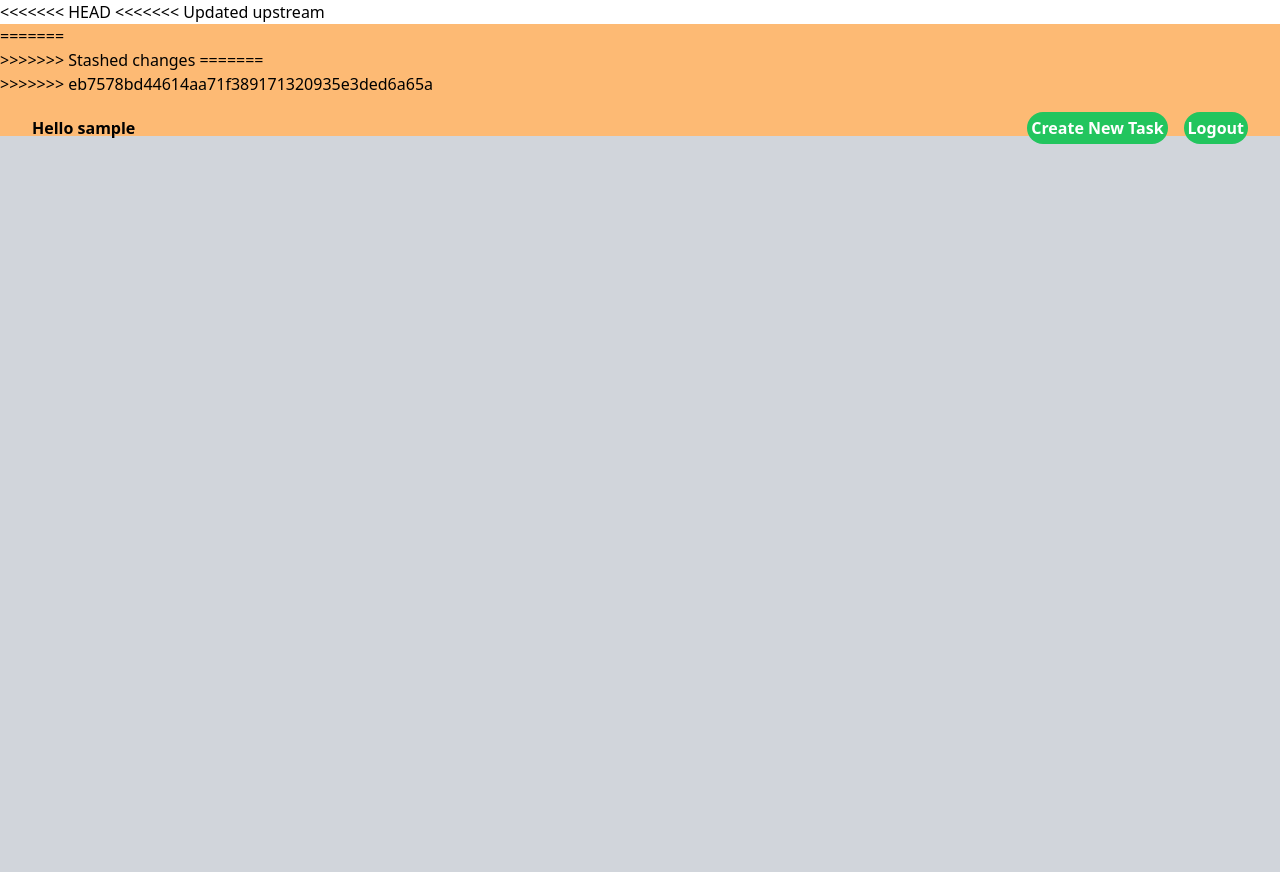
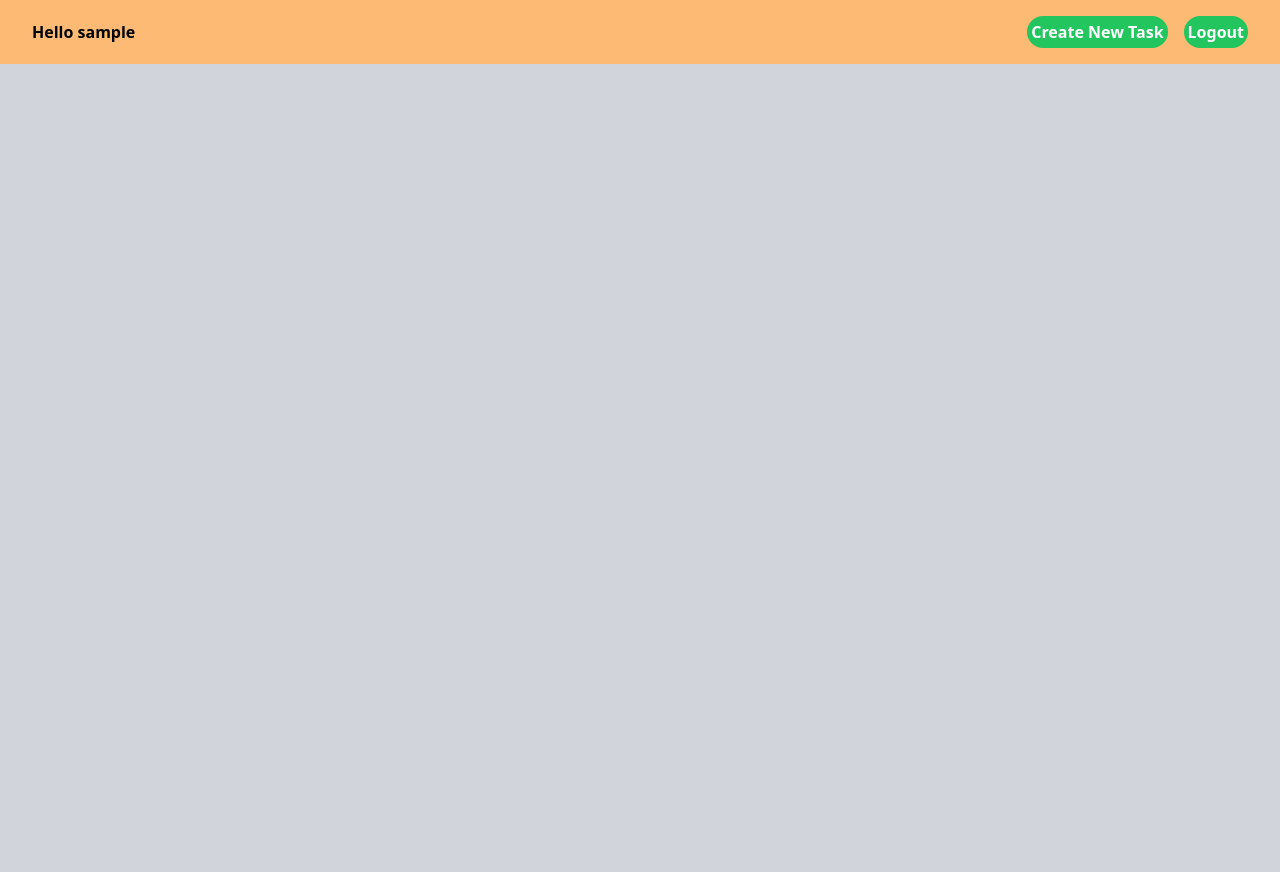
Before and after one commit to yudiptr/tugas-1-yudi, a Django app: page /todolist/ in a window 1280 px wide. After the commit the page ends 64 px from the top, so only its background shows below. Run offline with Django 4.2, Linux system fonts and the light colour scheme; the visitor is signed in with stand-in values (Sample User, id 1); data that the repository does not hold is empty; style sheets or scripts are compiled from the project's sources; some libraries are stand-ins or nearby versions.

Commit message:
Update todolist.html

```diff
--- a/todolist/templates/todolist.html
+++ b/todolist/templates/todolist.html
@@ -1,18 +1,8 @@
 {% load static tailwind_tags %}
 {% tailwind_css %}
 <title>ToDo List</title>
-<<<<<<< HEAD
-<<<<<<< Updated upstream
-<div class=" bg-gray-300">
-  <div class=" bg-orange-300 h-16">
-=======
-<div class=" bg-gray-300 min-h-screen w-fit">
-  <div class=" bg-orange-300 h-16 w-screen">
->>>>>>> Stashed changes
-=======
 <div class=" bg-gray-300 min-h-screen">
   <div class=" bg-orange-300 h-16 w-screen">
->>>>>>> eb7578bd44614aa71f389171320935e3ded6a65a
     <div class="flex items-center h-16 p-8">
       <p class=" font-bold text-black">Hello {{username}}</p>
 
```
